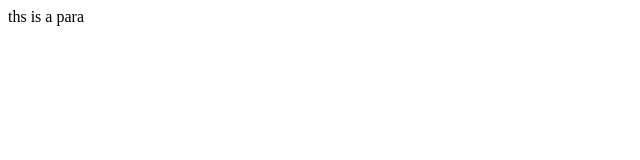
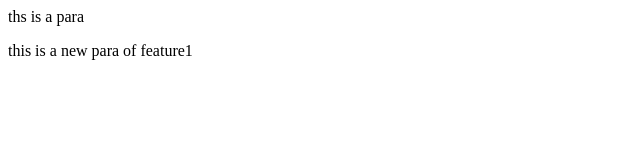
Before and after one commit to AadrikaSrivastava02/localrepo, a plain HTML site: page localRepo/index.html in a window 1280 px wide. Shown: the whole page, without its empty margins (0-640 px from the left). Drawn offline with Linux system fonts and the light colour scheme.

Commit message:
add new para

```diff
--- a/localRepo/index.html
+++ b/localRepo/index.html
@@ -1 +1,2 @@
 <p>ths is a para</p>
+<p>this is a new para of feature1</p>
```
